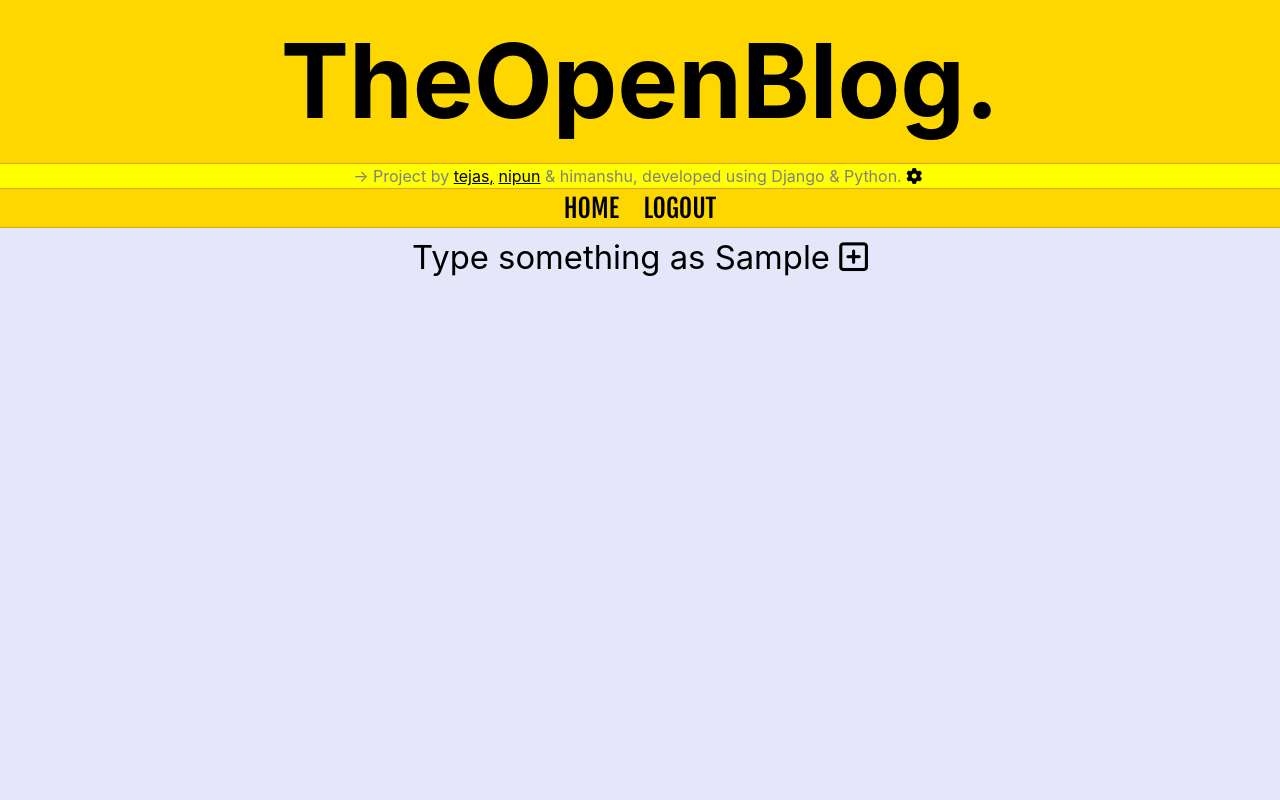
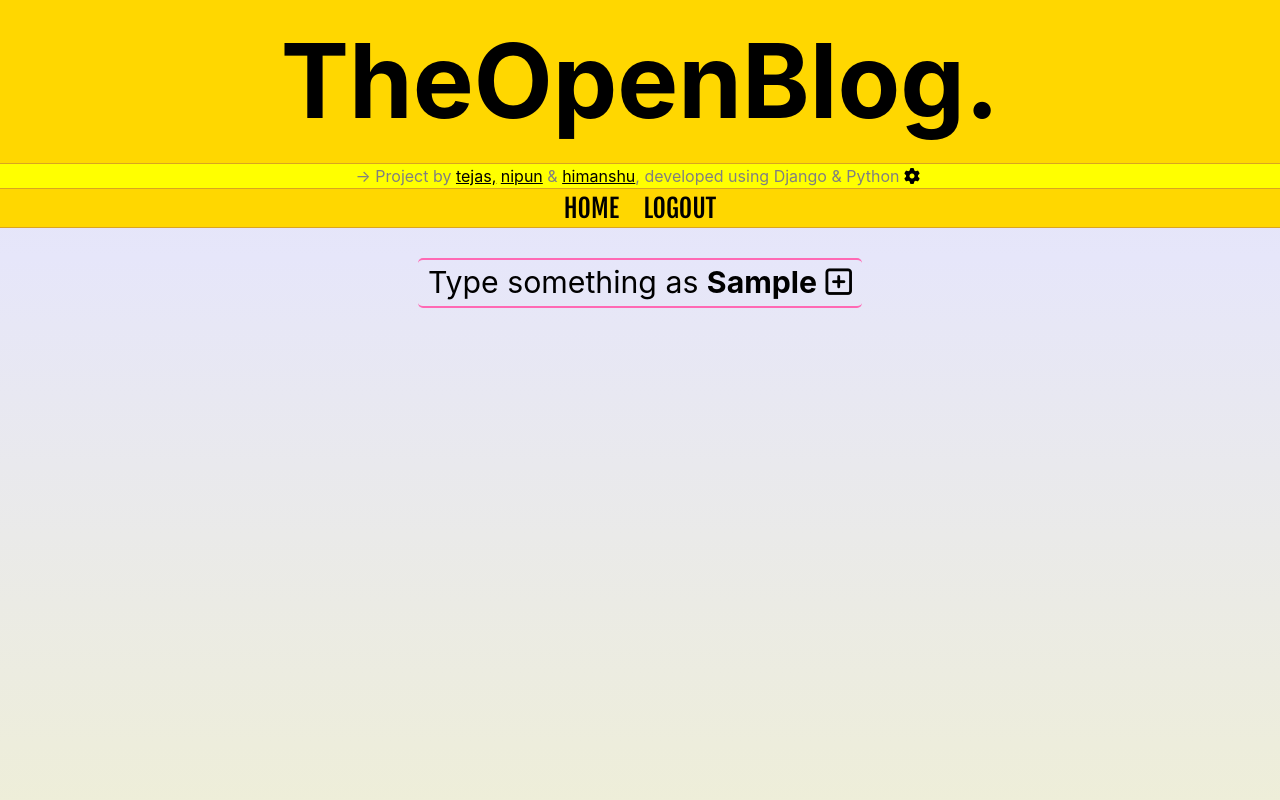
Before and after one commit to tejxv/my-first-blog, a Django app: page / in a window 1280 px wide. Run offline with Django 3.2, Linux system fonts and the light colour scheme; the visitor is signed in with stand-in values (Sample User, id 1); data that the repository does not hold is empty; some libraries are stand-ins or nearby versions; some web fonts are replaced.

Commit message:
added background gradient :D

```diff
--- a/blog/templates/blog/base.html
+++ b/blog/templates/blog/base.html
@@ -3,7 +3,7 @@
 
 <head>
     {% if post.title %}
-    <title>{{ post.title }} - TheOpenBlog</title>
+    <title>{{ post.title }}&nbsp;&nbsp;/&nbsp;&nbsp;TheOpenBlog</title>
     {% else %}
     <title>TheOpenBlog</title>
     {% endif %}
@@ -34,7 +34,6 @@
 
 html {
     text-align: center;
-    background-color: lavender;
 }
 
 html,
@@ -42,8 +41,61 @@ body {
     margin: 0px;
     height: 100%;
     width: auto;
-    background-color: lavender;
 }
+
+
+body {
+    background: linear-gradient(to top, #fdfd98, #e6e6fa, #c8c8cc, #ffff91);
+    background-size: 600% 600%;
+    backdrop-filter: ;
+    -webkit-animation: AnimationName 30s ease infinite;
+    -moz-animation: AnimationName 30s ease infinite;
+    animation: AnimationName 30s ease infinite;
+
+}
+
+@-webkit-keyframes AnimationName {
+    0% {
+        background-position: 51% 0%
+    }
+
+    50% {
+        background-position: 50% 100%
+    }
+
+    100% {
+        background-position: 51% 0%
+    }
+}
+
+@-moz-keyframes AnimationName {
+    0% {
+        background-position: 51% 0%
+    }
+
+    50% {
+        background-position: 50% 100%
+    }
+
+    100% {
+        background-position: 51% 0%
+    }
+}
+
+@keyframes AnimationName {
+    0% {
+        background-position: 51% 0%
+    }
+
+    50% {
+        background-position: 50% 100%
+    }
+
+    100% {
+        background-position: 51% 0%
+    }
+}
+
 
 a {
     font-family: 'Inter';
@@ -68,13 +120,16 @@ h1 {
     padding-bottom: 20px;
     font-size: calc(7vw + 1vw);
 }
-p{
+
+p {
     font-family: 'Inter';
     font-size: 1.1rem;
 }
+
 p a {
     border-bottom: 2px solid gold;
 }
+
 .text-left {
     padding-top: 20px;
     padding-bottom: 20px;
@@ -85,6 +140,8 @@ p a {
 
 mark {
     background-color: gold;
+    border-bottom: 2px solid black;
+    border-radius: 5px;
 }
 
 .credits {
@@ -131,11 +188,13 @@ mark {
         0 17.7px 16.1px rgba(0, 0, 0, 0.117),
         0 36.5px 33.2px rgba(0, 0, 0, 0.093),
         0 100px 91px rgba(0, 0, 0, 0.065);
-    transition: all 0.3s cubic-bezier(.25,.8,.25,1);
+    transition: all 0.3s cubic-bezier(.25, .8, .25, 1);
 }
+
 .posts:hover {
-    box-shadow: 0 2px 2px rgba(0,0,0,0.16), 0 1px 2px rgba(0,0,0,0.23);
+    box-shadow: 0 2px 2px rgba(0, 0, 0, 0.16), 0 1px 2px rgba(0, 0, 0, 0.23);
 }
+
 .dots {
     border: 1px solid cyan;
     border-radius: 5px;
@@ -179,6 +238,7 @@ mark {
         0 36.5px 33.2px rgba(0, 0, 0, 0.093),
         0 100px 91px rgba(0, 0, 0, 0.065);
 }
+
 .submit {
     border: 2px solid blue;
     margin-bottom: 10px;
@@ -215,15 +275,23 @@ mark {
 .compose {
     font-family: 'Inter';
     text-align: center;
-    border: 0px solid red;
-    font-size: calc(20px + 1vw);
-    margin: 5px auto;
+    border-top: 2px solid hotpink;
+    border-bottom: 2px solid hotpink;
+    border-radius: 5px;
+    background-image: ;
+    display: inline-block;
+    padding: 0px 10px;
+    font-size: calc(20px + .8vw);
+    word-wrap: normal;
+    margin: 20px auto;
     max-width: 100%;
 }
 
 .compose:hover {
-    color: blue;
+    background-image: url();
+
 }
+
 .cbtn {
     max-width: 600px;
     margin-bottom: 10px;
@@ -232,6 +300,7 @@ mark {
     border: 0px solid red;
 
 }
+
 .gohome {
     font-family: "Fjalla One";
     border: none;
@@ -242,24 +311,29 @@ mark {
     font-size: 1.2rem;
     text-align: center;
 }
+
 .gohome:active {
     border: none;
 }
+
 .nb {
     border: 0px solid red;
     background-color: ;
     transition: all 0.3s;
 
 }
-.nb:hover{
-    background-color: orange;
+
+.nb:hover {
+    background-color: yellow;
     border-radius: 3px;
     color: black;
     cursor: pointer;
 }
+
 .nb:active {
-    background-color: yellow;
+    background-color: orange;
 }
+
 nav {
     text-align: center;
     border: 0px solid black;
@@ -267,6 +341,7 @@ nav {
     background-color: gold;
 
 }
+
 nav a {
     font-family: "Fjalla One";
     text-align: center;
@@ -281,7 +356,9 @@ nav a {
 }
 </style>
 <h1><b><a href="/" style="text-decoration: none; color: black;">&nbsp;TheOpenBlog.&nbsp;</a></b></h1>
-<div class="credits"><div class="date">→ Project by&nbsp;<a href="https://www.instagram.com/tejxv/" target="_blank" style="text-decoration: underline;">tejas,</a>&nbsp;<a href="https://www.instagram.com/vats_nipun/" target="_blank" style="text-decoration: underline;">nipun</a>&nbsp;& himanshu, developed using Django & Python.<a href="/admin" target="_blank" title="For Admins :P" style="text-decoration: none;">&nbsp;<i class="fas fa-cog"></i>&nbsp;</a></div></div>
+<div class="credits">
+    <div class="date">→ Project by&nbsp;<a href="https://www.instagram.com/tejxv/" target="_blank" style="text-decoration: underline;">tejas,</a>&nbsp;<a href="https://www.instagram.com/vats_nipun/" target="_blank" style="text-decoration: underline;">nipun</a>&nbsp;& <a href="https://www.snapchat.com/add/rajput.himansh" target="_blank" style="text-decoration: underline;">himanshu</a>, developed using Django & Python<a href="/admin" target="_blank" title="For Admins :P" style="text-decoration: none;">&nbsp;<i class="fas fa-cog"></i>&nbsp;</a></div>
+</div>
 <nav>
     <a href="/" class="nb">HOME</a>
     {% if user.is_anonymous %}
@@ -292,12 +369,15 @@ nav a {
     {% endif %}
 </nav>
 {% if user.is_anonymous %}
-<div class="text-center"><br><p><a href="https://www.google.com/search?q=django">Django</a> powered blog type thing that lets you post whatever you want<br><a href="/register">Create an account</a> to get started.</p>
+<div class="text-center"><br>
+    <p><a href="https://www.google.com/search?q=django">Django</a> powered blog type thing that lets you post whatever you want<br><a href="/register">Create an account</a> to get started.</p>
 </div>
 {% endif %}
 {% if user.is_authenticated %}
-<div class="text-center">
-    <div class="compose" style="text-decoration: none;"><a href="{% url 'post_new' %}">Type something as {{request.user|capfirst}} <i class="far fa-plus-square"></i></span></a></div>
+<div class="cposts">
+    <div class="text-center">
+        <div class="compose" style="text-decoration: none;"><a href="{% url 'post_new' %}">Type something as <b>{{request.user|capfirst}}</b> <i class="far fa-plus-square"></i></span></a></div>
+    </div>
 </div>
 {% endif %}
 <script src="https://code.jquery.com/jquery-3.3.1.slim.min.js" integrity="sha384-q8i/X+965DzO0rT7abK41JStQIAqVgRVzpbzo5smXKp4YfRvH+8abtTE1Pi6jizo" crossorigin="anonymous"></script>
--- a/blog/templates/blog/post_detail.html
+++ b/blog/templates/blog/post_detail.html
@@ -7,9 +7,8 @@
 	<div class="content">
 		<div class="posts">
 			<br>
-	    	{% if post.published_date %}
-	    	{% endif %}
-	    	<h2><mark>{{ post.title }}</mark></h2>
+	    	<h2><mark>{{ post.title|upper }}</mark></h2>
+	    	<br>
 	    	<div class="text"><p>{{ post.text|linebreaksbr }}</p></div>
 	    	<div class="date">Posted on {{ post.published_date }}</div>
 	    	<br>
--- a/blog/templates/users/register.html
+++ b/blog/templates/users/register.html
@@ -18,7 +18,7 @@
 	            <div class="date">
 	                <div class="border-top mb">
 	                    <small>
-	                        Already Have An Account? <a href="{% url 'login' %}" class="ml-2">Login</a>
+	                        Already Have An Account?<a href="{% url 'login' %}" class="ml-2">Login</a>
 	                    </small>
 	                </div>
 	            </div>
--- a/users/views.py
+++ b/users/views.py
@@ -4,11 +4,10 @@ from .forms import UserRegisterForm
 
 def register(request):
 	if request.method =='POST':
-		print('method is post')
 		form = UserRegisterForm(request.POST)
 		if form.is_valid():
 			print('done')
-			form.save()
+			form.save(commit=False)
 			username = form.cleaned_data.get('username')
 			messages.success(request, f'user { username } successfully created! now you can login using the login button above')
 			return redirect('/')
```
Also changed, not shown: blog/blog.html (deleted, +0 -94 lines), users/templates/users/register.html (deleted, +0 -20 lines).
